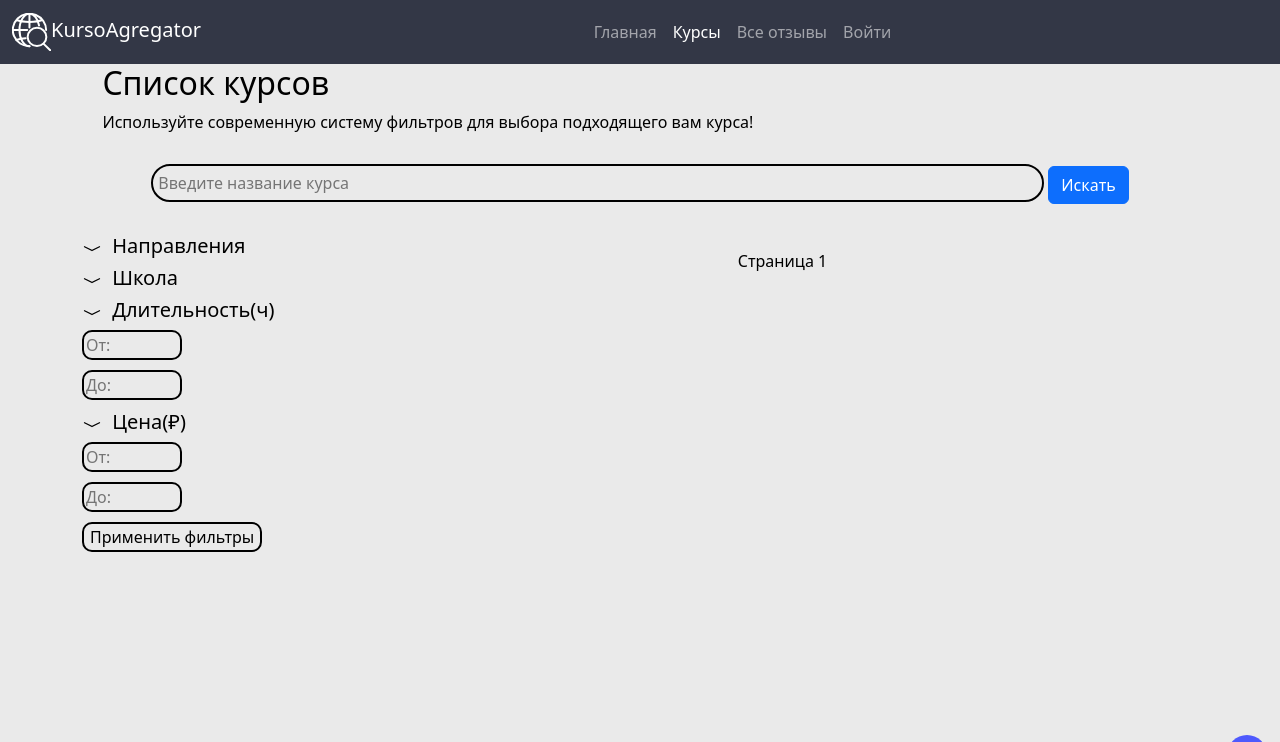
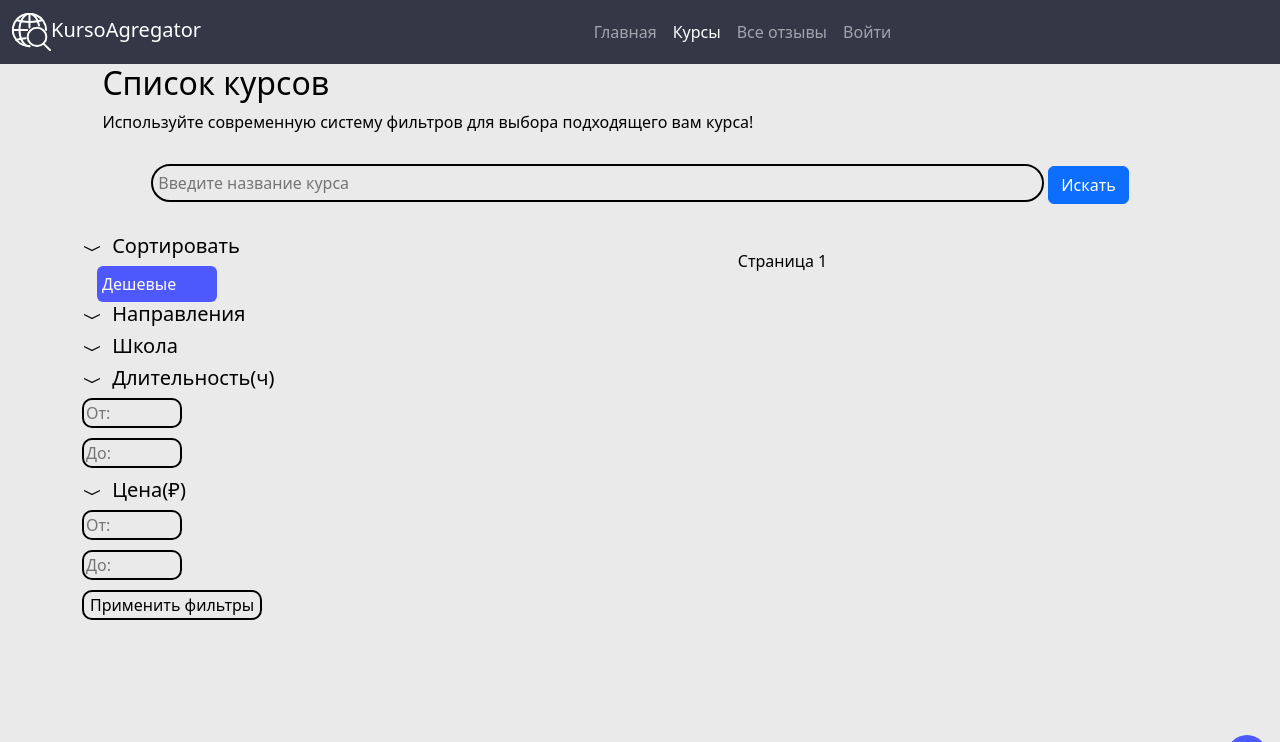
Before and after one commit to Njves/KursoAgregator, a Flask app: page /list_courses in a window 1280 px wide. Shown: the top 742 px of the page. Run offline with Flask 2, Linux system fonts and the light colour scheme; data that the repository does not hold is empty.

Commit message:
Добавлена сортировкка

```diff
--- a/app/main/course_filtering.py
+++ b/app/main/course_filtering.py
@@ -11,6 +11,16 @@ def filter_courses(filter_dict, selected_filters, query=None):
     duration_from = request.args.get('duration_from')
     duration_to = request.args.get('duration_to')
     search_str = request.args.get('search')
+    sort_by = request.args.get('sort_by')
+    if sort_by == 'duration_asc':
+        query = query.order_by(cast(Course.duration, Integer))
+    if sort_by == 'duration_desc':
+        query = query.order_by(cast(Course.duration, Integer).desc())
+    elif sort_by == 'price_desc':
+        query = query.order_by(Course.price.desc())
+    else:
+        query = query.order_by(Course.price)
+
     select_filter_dict = {key: [] for key in filter_dict.keys()}
     for item in selected_filters:
         for key, value in filter_dict.items():
--- a/app/main/routes.py
+++ b/app/main/routes.py
@@ -81,6 +81,7 @@ def get_favorite():
     filtered_courses = filtered_courses.paginate(page, current_app.config['COURSE_PER_PAGE'], False)
     filters = {
         'search': request.args.get('search'),
+        'sort_by': request.args.get('sort_by'),
         'filter': selected_filters,
         'duration_from': request.args.get('duration_from'),
         'duration_to': request.args.get('duration_to'),
@@ -133,6 +134,7 @@ def courses():
     filtered_courses = filtered_courses.paginate(page, current_app.config['COURSE_PER_PAGE'], False)
     filters = {
         'search': request.args.get('search'),
+        'sort_by': request.args.get('sort_by'),
         'filter': selected_filters,
         'duration_from': request.args.get('duration_from'),
         'duration_to': request.args.get('duration_to'),
--- a/app/static/style/courses.css
+++ b/app/static/style/courses.css
@@ -110,3 +110,17 @@ input[type="number"]{
         margin-right: 5%;
     }
 }
+
+#sortSelect {
+    border: none;
+    width: 120px;
+    outline: none;
+    -webkit-appearance: none;
+    -moz-appearance: none;
+    appearance: none;
+    background-color: var(--background-color-container);;
+    padding-left: 5px;
+    margin-left: 15px;
+    color: #ffffff;
+    background-image: none;
+}
--- a/app/templates/base.html
+++ b/app/templates/base.html
@@ -10,6 +10,7 @@
   <link rel="preconnect" href="https://fonts.gstatic.com" crossorigin>
   <link href="https://fonts.googleapis.com/css2?family=Inter&family=Roboto+Mono&display=swap" rel="stylesheet">
   <link rel="icon" type="image/x-icon" href="{{ url_for('static', filename='icon/favicon.ico', v=1) }}">
+  <script src="{{ url_for('static', filename='script/theme.js') }}"></script>
 </head>
 <body>
 <nav class="navbar navbar-expand-lg navbar-dark" id="navbar" style="background-color: rgba(51, 55, 70, 1);">
@@ -55,7 +56,6 @@
 </nav>
 {% block content %}
 {% endblock %}
-<script src="{{ url_for('static', filename='script/theme.js') }}"></script>
 <script src="https://cdn.jsdelivr.net/npm/bootstrap@5.3.2/dist/js/bootstrap.bundle.min.js" integrity="sha384-C6RzsynM9kWDrMNeT87bh95OGNyZPhcTNXj1NW7RuBCsyN/o0jlpcV8Qyq46cDfL" crossorigin="anonymous"></script>
 <script src="https://cdn.jsdelivr.net/npm/@popperjs/core@2.11.8/dist/umd/popper.min.js" integrity="sha384-I7E8VVD/ismYTF4hNIPjVp/Zjvgyol6VFvRkX/vR+Vc4jQkC+hVqc2pM8ODewa9r" crossorigin="anonymous"></script>
 <script src="https://cdn.jsdelivr.net/npm/bootstrap@5.3.2/dist/js/bootstrap.min.js" integrity="sha384-BBtl+eGJRgqQAUMxJ7pMwbEyER4l1g+O15P+16Ep7Q9Q+zqX6gSbd85u4mG4QzX+" crossorigin="anonymous"></script>
--- a/app/templates/main/list_courses.html
+++ b/app/templates/main/list_courses.html
@@ -6,9 +6,6 @@
 <link rel="stylesheet" type="text/css" href="{{ url_for('static', filename='style/courses.css') }}">
 <script src="https://code.jquery.com/jquery-3.6.4.min.js"></script>
 <link href="https://cdnjs.cloudflare.com/ajax/libs/font-awesome/6.0.0-beta3/css/all.min.css" rel="stylesheet">
-
-<script src="{{ url_for('static', filename='script/filters.js') }}"></script>
-
 <body>
   <div class="main">
     <h2>Список курсов</h2>
@@ -22,9 +19,6 @@
           <input type="text" name="search" id="search"
             value="{{ request.args.get('search') if request.args.get('search') else ''  }}"
             placeholder="Введите название курса">
-          {% for filter in request.args.getlist('filter') %}
-          <input type="hidden" name="filter" />
-          {% endfor %}
           <button class="btn btn-primary" type="submit">Искать</button>
         </form>
       </div>
@@ -37,6 +31,21 @@
               <form method="GET" action="{{ url_for('main.courses') }}" class="form_filter" id="formFilter">
                 <input type="hidden" name="search" id="search2"
                   value="{{ request.args.get('search') if request.args.get('search') else '' }}" >
+                  <h5>
+                    <img src="{{ url_for('static', filename='icon/chevron-down.svg') }}" width="25" class="img_button"
+                      data-index="select-sort">
+                      Сортировать
+                  </h5>
+                  <div class="filter-container" data-index="select-sort" id="selectContainer" style="display: block;">
+                    {% set sort_by_value = request.args.get('sort_by') %}
+
+                    <select class="form-select" name="sort_by" id="sortSelect">
+                      <option value="price_asc" {% if sort_by_value == "price_asc" %} selected {% endif %}>Дешевые</option>
+                      <option value="price_desc" {% if sort_by_value == "price_desc" %} selected {% endif %}>Дорогие</option>
+                      <option value="duration_asc" {% if sort_by_value == "duration_asc" %} selected {% endif %}>Короткие</option>
+                      <option value="duration_desc" {% if sort_by_value == "duration_desc" %} selected {% endif %}>Длинные</option>
+                  </select>
+                </div>
                 {% for block_idx, (block, filters) in indexed_filter_dict %}
                 <h5>
                   <img src="{{ url_for('static', filename='icon/chevron-down.svg') }}" width="25" class="img_button"
@@ -149,5 +158,4 @@
         });
   });
 </script>
-
 {% endblock %}
```
Also changed, not shown: app/templates/main/favorite.html (+15 -1 lines).
